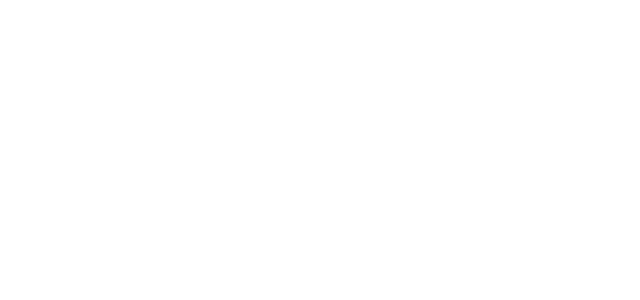
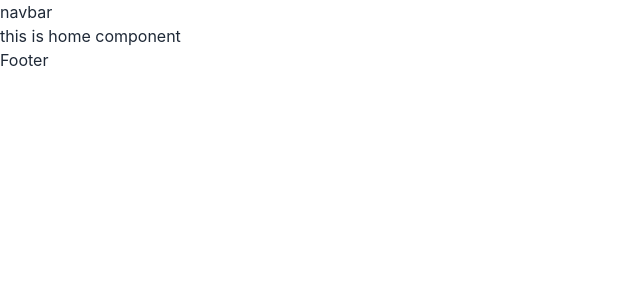
Before and after one commit to SHOUROV-HASAN-CSE/camera-corner-client, a React (Create React App) app: page / in a window 1280 px wide. Shown: the top 300 px of the page, without its empty margins (0-640 px from the left). Built offline with nearby package versions, Linux system fonts and the light colour scheme.

Commit message:
home component create

```diff
--- a/src/App.js
+++ b/src/App.js
@@ -1,10 +1,11 @@
+import { RouterProvider } from 'react-router-dom';
 import './App.css';
+import router from './Routes/Routes/Routes';
 
 function App() {
   return (
     <div className='max-w-[1440px] mx-auto'>
-
-
+      <RouterProvider router={router}></RouterProvider>
     </div>
   );
 }
--- /dev/null
+++ b/src/Pages/Home/Home/Home.js
@@ -0,0 +1,11 @@
+import React from 'react';
+
+const Home = () => {
+  return (
+    <div>
+      <h2>this is home component</h2>
+    </div>
+  );
+};
+
+export default Home;
```
Also changed, not shown: src/Routes/Routes/Routes.js (+7 -1 lines).
